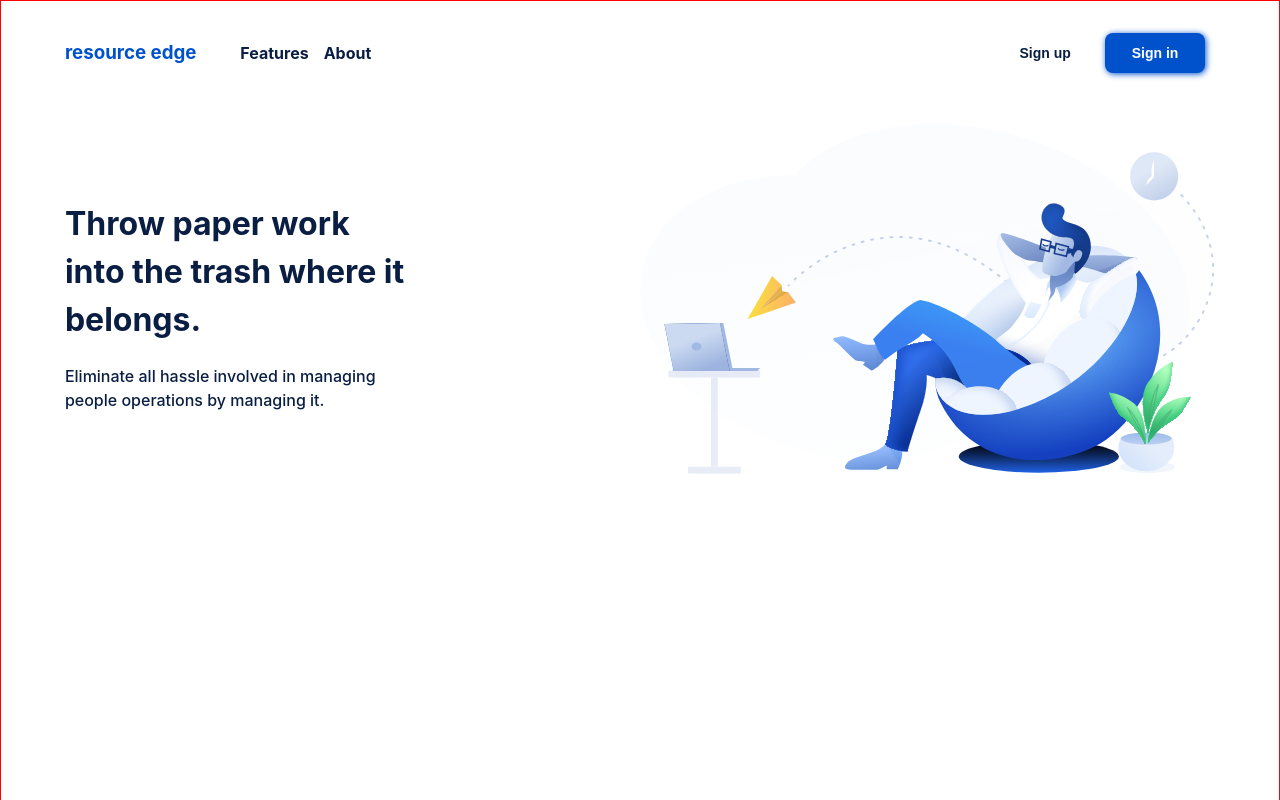
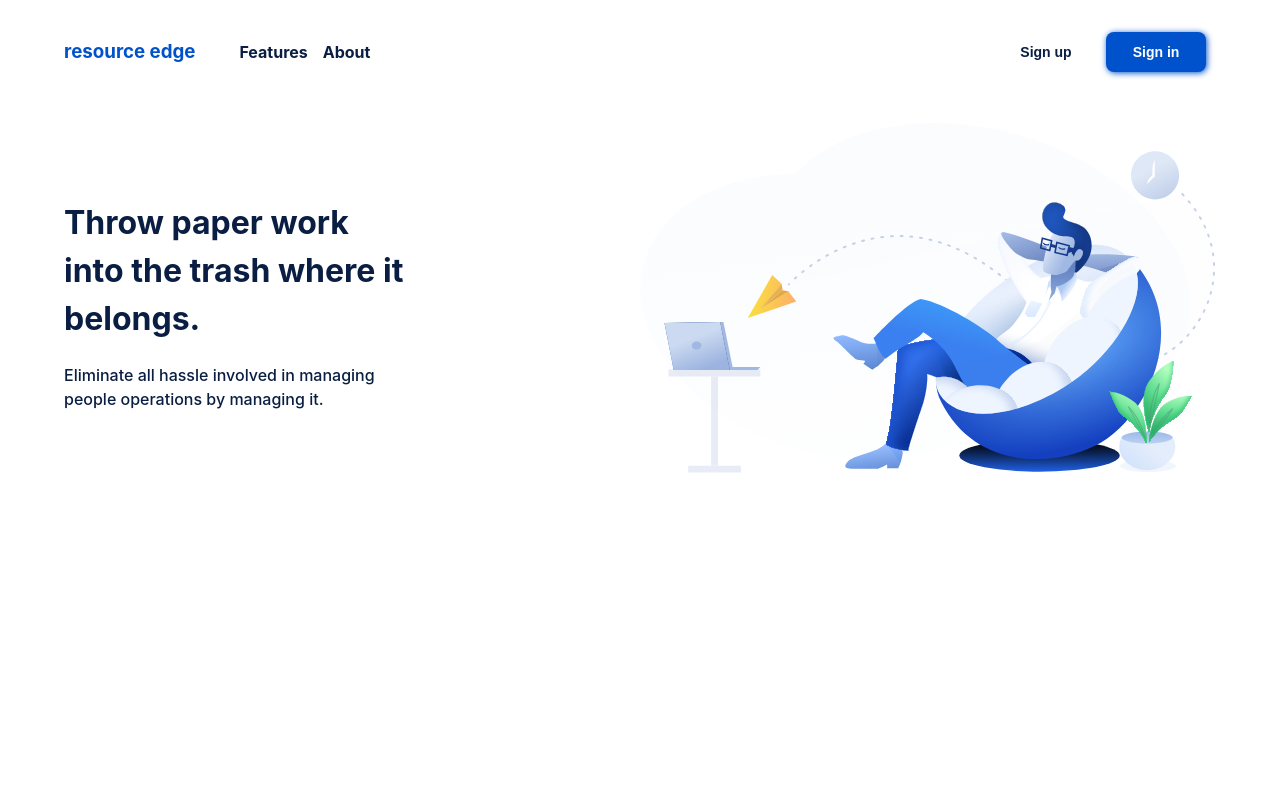
Before and after one commit to daluclemas/standardization-test-learnable, a React (Create React App) app: page / in a window 1280 px wide. Shown: the top 800 px of the page. Built offline with nearby package versions, Linux system fonts and the light colour scheme.

Commit message:
removed borders still incomplete

```diff
--- a/src/App.css
+++ b/src/App.css
@@ -13,7 +13,7 @@
 } */
 
 .App{
-  border: 1px solid red;
+  border: 1px hidden red;
   width: 100%;
   display: grid;
   grid-template-columns: repeat(12, 1fr);
--- a/src/components/employeedirectory/EmployeeDirectory.css
+++ b/src/components/employeedirectory/EmployeeDirectory.css
@@ -1,5 +1,5 @@
 .employeeDirectory{
-    border: 3px solid purple;
+    border: 3px hidden purple;
     grid-column: span 12;
     display: flex;
     flex-direction: column;
--- a/src/components/employeedirectory/searchbar/Search.css
+++ b/src/components/employeedirectory/searchbar/Search.css
@@ -1,3 +1,3 @@
 .searchContainer{
-    border: 1px solid green;
+    border: 1px hidden green;
 }
```
Also changed, not shown: 1 other file (tests, documents, lock files or other folders).
